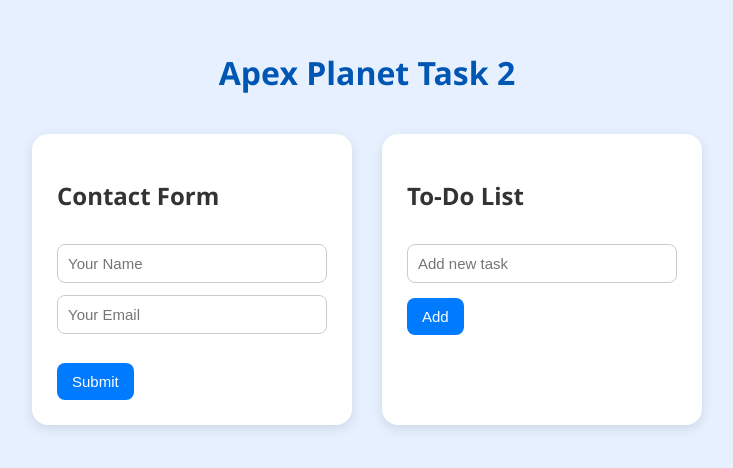
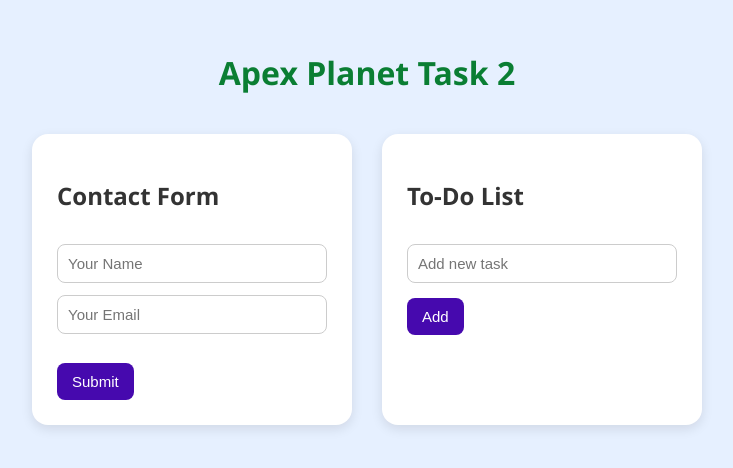
Before and after one commit to KeerthiKumar24/Apex-internship-Task-2, a plain HTML site: page index.html in a window 1280 px wide. Shown: the whole page, without its empty margins (273-1006 px from the left). Drawn offline with Linux system fonts and the light colour scheme.

Commit message:
Add files via upload

```diff
--- a/style.css
+++ b/style.css
@@ -13,7 +13,7 @@ body {
 
 h1 {
   margin-bottom: 40px;
-  color: #0056b3;
+  color: #0a7e33;
 }
 
 .container {
@@ -26,7 +26,7 @@ h1 {
 .card {
   background-color: white;
   border-radius: 16px;
-  box-shadow: 0 4px 12px rgba(0, 0, 0, 0.1);
+  box-shadow: 0 4px 12px rgba(17, 5, 7, 0.1);
   padding: 25px;
   width: 320px;
   text-align: left;
@@ -44,7 +44,7 @@ input[type="email"] {
 
 button {
   margin-top: 15px;
-  background-color: #007bff;
+  background-color: #4609ae;
   color: white;
   border: none;
   padding: 10px 15px;
```
